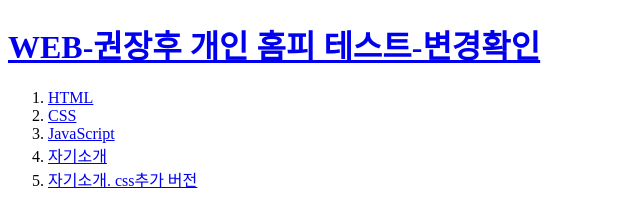
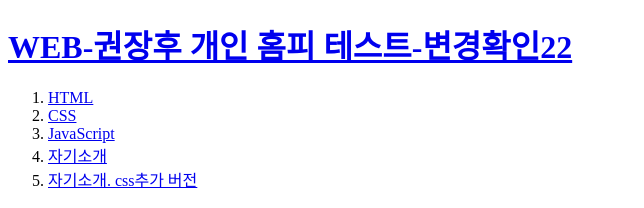
Before and after one commit to KJH4667/html20250501_KJH, a plain HTML site: page index.html in a window 1280 px wide. Shown: the top 208 px of the page, 0-644 px from the left. Drawn offline with Linux system fonts and the light colour scheme.

```diff
--- a/index.html
+++ b/index.html
@@ -5,7 +5,7 @@
 <meta charset="utf-8">
 </head>
 <body>
-<h1><a href="index.html">WEB-권장후 개인 홈피 테스트-변경확인</a></h1>
+<h1><a href="index.html">WEB-권장후 개인 홈피 테스트-변경확인22</a></h1>
 <ol>
 <li><a href="1.html">HTML</a></li>
 <li><a href="2.html">CSS</a></li>
```
